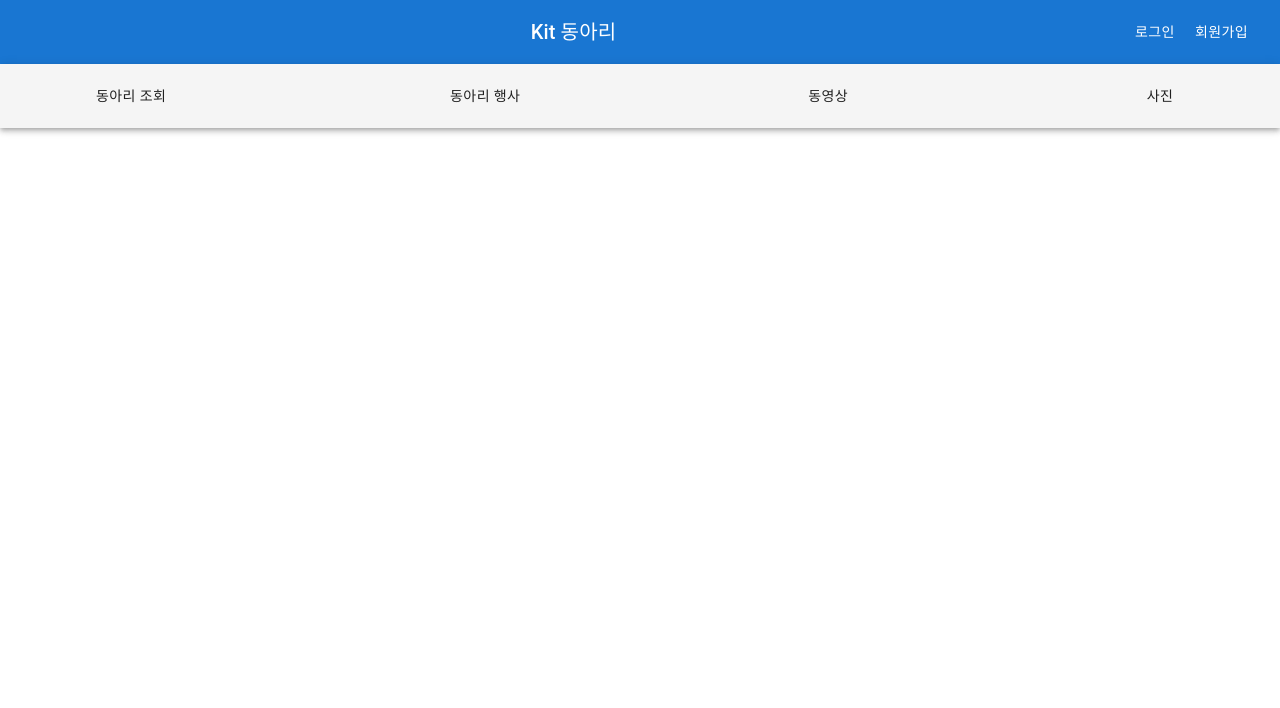
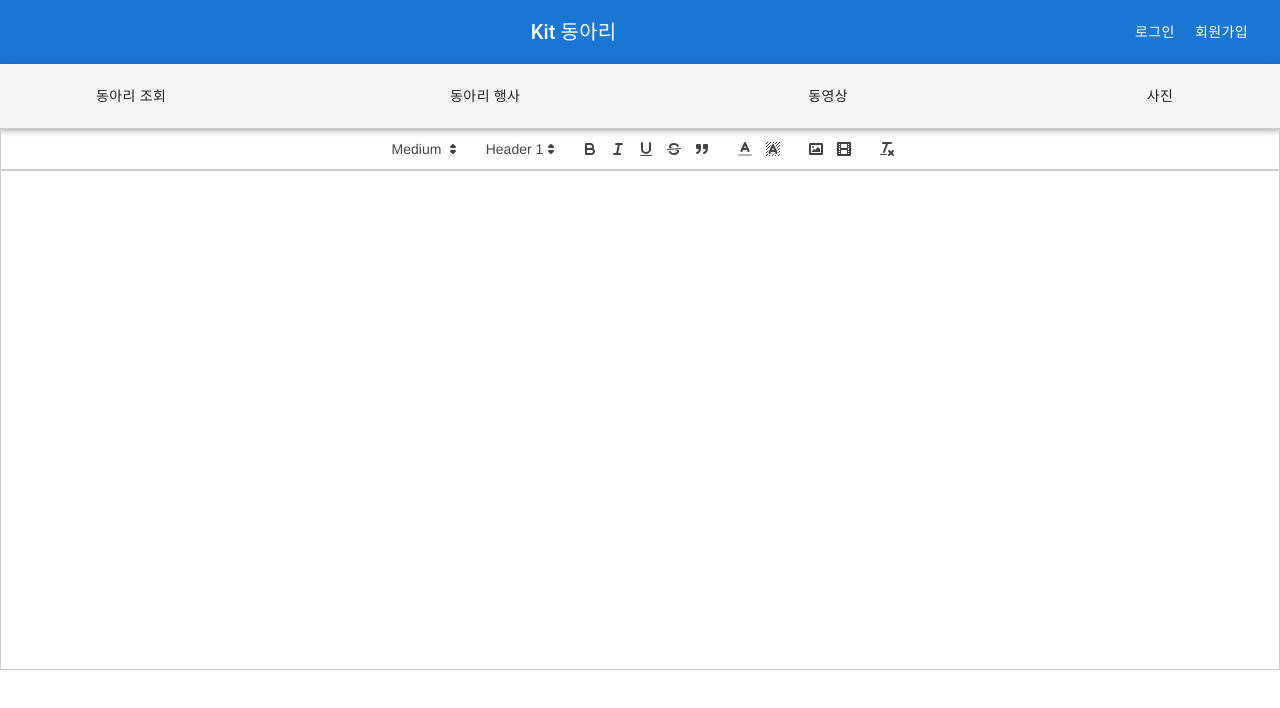
Before and after one commit to 2024-advanced-web-programming/AWPTerm-frontEnd, a React (Create React App) app: page /editor/1 in a window 1280 px wide. Shown: the top 708 px of the page. Built offline with nearby package versions, Linux system fonts and the light colour scheme.

Commit message:
[Front :: fix bug, 게시판 기능 일부 추가]

```diff
--- a/package.json
+++ b/package.json
@@ -11,6 +11,8 @@
     "@testing-library/jest-dom": "^5.17.0",
     "@testing-library/react": "^13.4.0",
     "@testing-library/user-event": "^13.5.0",
+    "@xeger/quill-image-actions": "^0.7.2",
+    "@xeger/quill-image-formats": "^0.7.2",
     "axios": "^1.6.8",
     "react": "^18.3.1",
     "react-dom": "^18.2.0",
--- a/src/App.js
+++ b/src/App.js
@@ -24,6 +24,7 @@ import ClubVideos from './components/main/clubVideos';
 import ClubRecruit from './components/main/clubRecruit';
 import MyPage from './components/user/myPage';
 import ContentPage from './components/main/contentPage';
+import AdminMain from './components/main/adminMain';
 
 function App() {
   const [isLoggedIn, setIsLoggedIn] = useState(false);
@@ -83,11 +84,12 @@ function App() {
         <div className="Body">
           <Routes>
             <Route path="/" element={<Top />} />
+            <Route path="/admin/main" element={<AdminMain />} />
 
             <Route path="/mypage" element={<MyPage />} />
 
             <Route path="/login" element={<Login onLogin={handleLogin} />} />
-            <Route path="/admin/login" element={<AdminLogin />} />
+            <Route path="/admin" element={<AdminLogin onLogin={handleLogin} />} />
             <Route path="/register" element={<Register />} />
             <Route path="/member/kakao/callback" element={<KakaoLoginHandler onLogin={handleLogin} />} />
 
@@ -108,7 +110,7 @@ function App() {
             <Route path="/club/config/:id" element={<ClubManagement />} />
             {/* <Route path="/club/:id" element={<ClubPage />} /> */}
 
-            <Route path="/editor" element={<Editor />} />
+            <Route path="/editor/:id" element={<Editor />} />
 
             <Route path="/post/:id" element={<ContentPage />} />
             {/* 다른 라우팅 경로에 대한 Route 추가 */}
--- a/src/components/editor/editor.js
+++ b/src/components/editor/editor.js
@@ -1,10 +1,14 @@
-import React from "react";
+import React, { useCallback, useMemo, useRef, useState } from "react";
+import { useParams } from "react-router-dom";
 import QuillEditor from "./quillEditor";
 
 const Editor = () => {
-    return(
+  const id = useParams();
+  return(
+    <div>
       <QuillEditor />
-    );
-}
+    </div>
+  );
+};
 
 export default Editor;
--- a/src/components/editor/quillEditor.js
+++ b/src/components/editor/quillEditor.js
@@ -1,54 +1,144 @@
-import React, { useMemo, useState } from 'react';
+import React, { useMemo, useState, useRef, useCallback } from 'react';
 import ReactQuill from 'react-quill';
 import 'react-quill/dist/quill.snow.css';
 
+// 툴바 버튼 및 포맷 정의
 const formats = [
-  'font',
-  'header',
-  'bold',
-  'italic',
-  'underline',
-  'strike',
-  'blockquote',
-  'list',
-  'bullet',
-  'indent',
-  'link',
-  'align',
-  'color',
-  'background',
-  'size',
-  'h1',
+  'font', 'header', 'bold', 'italic', 'underline', 'strike',
+  'blockquote', 'list', 'bullet', 'indent', 'link', 'align',
+  'color', 'background', 'size', 'h1'
 ];
 
+// 툴바 컴포넌트 정의
+export const CustomToolbar = () => (
+  <div id="toolbar">
+    <span className="ql-formats">
+      <select className="ql-size" defaultValue="medium">
+        <option value="small">Small</option>
+        <option value="medium">Medium</option>
+        <option value="large">Large</option>
+        <option value="huge">Huge</option>
+      </select>
+      <select className="ql-header">
+        <option value="1">Header 1</option>
+        <option value="2">Header 2</option>
+        <option value="3">Header 3</option>
+        <option value="4">Header 4</option>
+        <option value="5">Header 5</option>
+        <option value="6">Header 6</option>
+      </select>
+    </span>
+    <span className="ql-formats">
+      <button className="ql-bold" />
+      <button className="ql-italic" />
+      <button className="ql-underline" />
+      <button className="ql-strike" />
+      <button className="ql-blockquote" />
+    </span>
+    <span className="ql-formats">
+      <select className="ql-color" />
+      <select className="ql-background" />
+    </span>
+    <span className="ql-formats">
+      <button className="ql-image" />
+      <button className="ql-video" />
+    </span>
+    <span className="ql-formats">
+      <button className="ql-clean" />
+    </span>
+  </div>
+);
+
 const QuillEditor = () => {
-  const [value, setValue] = useState(""); // 초기값을 빈 문자열로 설정
+  const [value, setValue] = useState("");
+  const quillRef = useRef(null);
+
+  // 파일 업로드를 위한 커스텀 훅 (예시로 구현)
+  const uploadFileMutation = {
+    mutateAsync: async (file) => {
+      // 서버로 파일 업로드 구현
+      // 예시로 파일의 URL을 반환
+      return new Promise((resolve) => {
+        setTimeout(() => {
+          resolve({ displayUrl: URL.createObjectURL(file) });
+        }, 1000);
+      });
+    },
+  };
+
+  const handleImageUpload = async (file) => {
+    if (!file) {
+      alert('파일이 선택되지 않았습니다.');
+      return;
+    }
+
+    if (quillRef.current) {
+      try {
+        const result = await uploadFileMutation.mutateAsync(file);
+        const editor = quillRef.current.getEditor();
+        const range = editor.getSelection(true);
+
+        if (range) {
+          editor.insertEmbed(range.index, 'image', result.displayUrl);
+        } else {
+          alert('에디터에 포커스를 맞추고 다시 시도해주세요.');
+        }
+      } catch (error) {
+        alert('이미지 업로드 중 오류가 발생했습니다. 다시 시도해주세요.');
+        console.error('Error:', error);
+      }
+    }
+  };
+
+  const handleMultipleImagesUpload = useCallback(
+    async (files) => {
+      if (files) {
+        for (const file of files) {
+          await handleImageUpload(file);
+        }
+      }
+    },
+    [handleImageUpload]
+  );
+
+  const multiImageHandler = () => {
+    const input = document.createElement('input');
+    input.setAttribute('type', 'file');
+    input.setAttribute('accept', 'image/*');
+    input.setAttribute('multiple', '');
+
+    input.addEventListener('change', () => {
+      if (input.files) {
+        handleMultipleImagesUpload(input.files);
+      }
+    });
+
+    input.click();
+  };
 
   const modules = useMemo(() => ({
     toolbar: {
-      container: [
-        [{ size: ['small', false, 'large', 'huge'] }],
-        [{ align: [] }],
-        ['bold', 'italic', 'underline', 'strike'],
-        [{ list: 'ordered' }, { list: 'bullet' }],
-        [{ color: [] }, { background: [] }],
-      ],
+      container: "#toolbar", // 툴바 컨테이너 설정
+      handlers: {
+        image: multiImageHandler,
       },
-  }), []);
-
-  const handleChange = (content, delta, source, editor) => {
-    setValue(content); // 편집된 내용을 상태에 업데이트
-  };
+    },
+  }), [multiImageHandler]);
 
   return (
+    <div>
+      <CustomToolbar /> {/* CustomToolbar 컴포넌트 삽입 */}
       <ReactQuill
+        ref={quillRef}
         theme="snow"
         modules={modules}
         formats={formats}
         value={value}
-      onChange={handleChange}
+        onChange={setValue}
+        style={{ height: '500px' }}
       />
+    </div>
   );
-};
+}
 
 export default QuillEditor;
--- /dev/null
+++ b/src/components/main/adminMain.js
@@ -0,0 +1,19 @@
+import { Button, Divider, MenuItem, Select } from "@mui/material";
+import { Container } from "@mui/system";
+import axios from "axios";
+import React, { useEffect, useState } from "react";
+import { useNavigate } from "react-router-dom";
+
+const AdminMain = () => {
+    const navigate = useNavigate();
+
+    return(
+        <Container maxWidth="lg" style={{ marginTop: "2rem" }}>
+            <Button variant="contained" color="primary" onClick={() => {navigate('/management/registClub')}} style={{ marginRight: "1rem" }}>
+                동아리 등록 승인/거절
+            </Button>
+        </Container>
+    );
+}
+
+export default AdminMain;
--- a/src/components/management/adminLogin.js
+++ b/src/components/management/adminLogin.js
@@ -4,7 +4,7 @@ import axios from 'axios';
 import React, { useState } from 'react';
 import { useNavigate } from 'react-router-dom';
 
-const AdminLogin = () => {
+const AdminLogin = ({onLogin}) => {
     const [username, setUsername] = useState('');
     const [password, setPassword] = useState('');
     const navigate = useNavigate();
@@ -22,7 +22,8 @@ const AdminLogin = () => {
             console.log("success", res.data);
 
             if(res.status === 200) {
-            //   navigate("/");
+              onLogin("admin");
+              navigate("/admin/main");
             }
 
         } catch (error) {
--- a/src/components/user/myPage.js
+++ b/src/components/user/myPage.js
@@ -58,6 +58,7 @@ const MyPage = () => {
           </MenuItem>
         ))}
       </Select>
+      <div style={{display: 'flex', justifyContent: 'space-evenly'}}>
         <Button
         variant="contained"
         color="primary"
@@ -67,6 +68,16 @@ const MyPage = () => {
       >
         선택한 동아리 수정하기
       </Button>
+      <Button
+        variant="contained"
+        color="primary"
+        onClick={() => navigate(`/editor/${selectedClub?.id}`)}
+        style={{ marginTop: "1rem" }}
+        disabled={!selectedClub}
+      >
+        선택한 동아리에 게시글 작성하기
+      </Button>
+      </div>
     </Container>
     );
 }
```
Also changed, not shown: src/components/club/RegistClubStatus.js (+20 -5 lines), 1 other file (tests, documents, lock files or other folders). Lines whose indentation alone changed are shown as unchanged.
